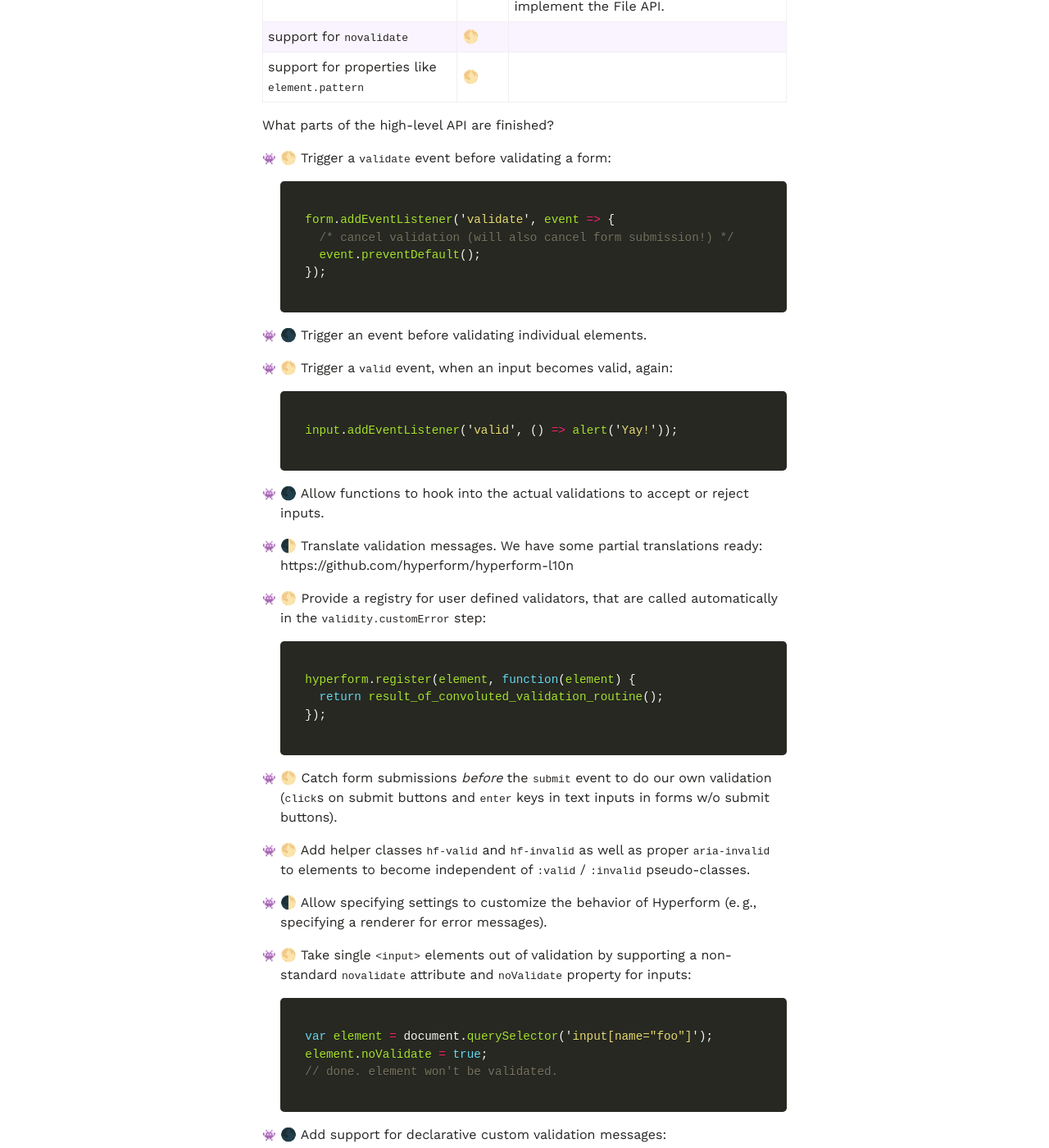
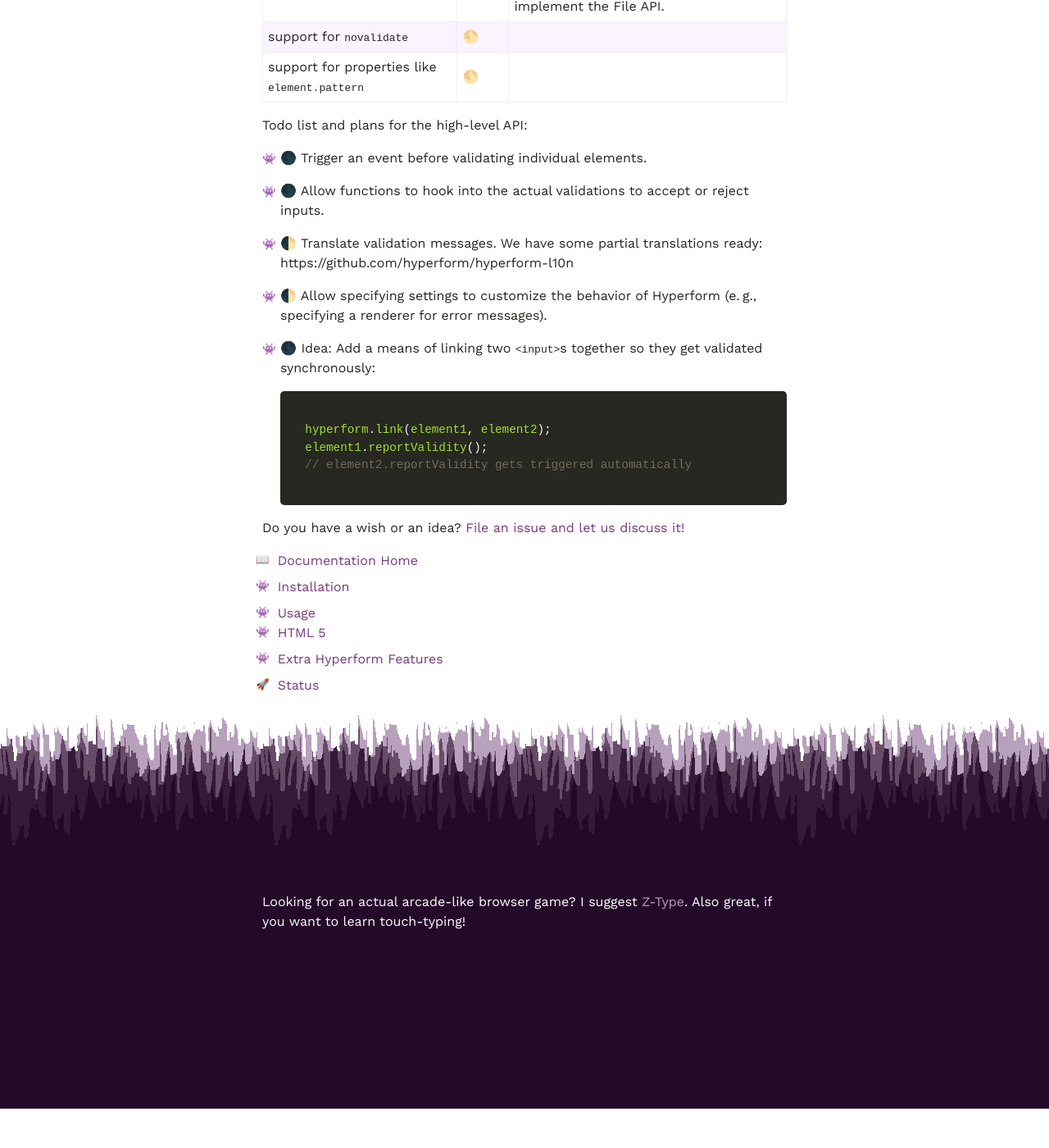
Before and after one commit to hyperform/hyperform.github.io, a Jekyll site: the page built from docs/status.md, in a window 1280 px wide and 1400 px high, scrolled down 1320 px. Shown: the whole window at 82% size. Built offline with Jekyll 4.4.1, drawn with Linux system fonts in a browser that asks for light colours; emoji names are drawn with the system emoji font; after the commit the page ends 2672 px from its top, so only the background shows below that; some of the changed text lies outside the part shown.

Commit message:
work on docs

````diff
--- a/_includes/docnav.html
+++ b/_includes/docnav.html
@@ -2,7 +2,12 @@
   <ul class="nav__list">
     <li class="nav__item"><a class="nav__link docs {% if page.id == 'docs' %}active{% endif %}" href="{{ site.baseurl }}/docs/">Documentation Home</a></li>
     <li class="nav__item"><a class="nav__link {% if page.id == 'docs-install' %}active{% endif %}" href="{{ site.baseurl }}/docs/install.html">Installation</a></li>
-    <li class="nav__item"><a class="nav__link {% if page.id == 'docs-usage' %}active{% endif %}" href="{{ site.baseurl }}/docs/usage.html">Usage</a></li>
+    <li class="nav__item"><a class="nav__link {% if page.id == 'docs-usage' %}active{% endif %}" href="{{ site.baseurl }}/docs/usage.html">Usage</a>
+      <ul class="nav__list">
+        <li class="nav__item"><a class="nav__link {% if page.id == 'docs-usage-low' %}active{% endif %}" href="{{ site.baseurl }}/docs/low_level_api.html">HTML 5</a></li>
+        <li class="nav__item"><a class="nav__link {% if page.id == 'docs-usage-high' %}active{% endif %}" href="{{ site.baseurl }}/docs/high_level_api.html">Extra Hyperform Features</a></li>
+      </ul>
+    </li>
     <li class="nav__item"><a class="nav__link {% if page.id == 'docs-status' %}active{% endif %}" href="{{ site.baseurl }}/docs/status.html">Status</a></li>
   </ul>
 </nav>
--- a/docs/status.md
+++ b/docs/status.md
@@ -32,24 +32,9 @@ for prime time?
 | support for `novalidate`     | :full_moon: | |
 | support for properties like `element.pattern` | :full_moon: | |
 
-What parts of the high-level API are finished?
-
-*   :full_moon: Trigger a `validate` event before validating a form:
-
-    ```js
-    form.addEventListener('validate', event => {
-      /* cancel validation (will also cancel form submission!) */
-      event.preventDefault();
-    });
-    ```
+Todo list and plans for the high-level API:
 
 *   :new_moon: Trigger an event before validating individual elements.
-
-*   :full_moon: Trigger a `valid` event, when an input becomes valid, again:
-
-    ```js
-    input.addEventListener('valid', () => alert('Yay!'));
-    ```
 
 *   :new_moon: Allow functions to hook into the actual validations to accept or
     reject inputs.
@@ -57,40 +42,8 @@ What parts of the high-level API are finished?
 *   :first_quarter_moon: Translate validation messages. We have some partial
     translations ready: https://github.com/hyperform/hyperform-l10n
 
-*   :full_moon: Provide a registry for user defined validators, that are called
-    automatically in the `validity.customError` step:
-
-    ```js
-    hyperform.register(element, function(element) {
-      return result_of_convoluted_validation_routine();
-    });
-    ```
-
-*   :full_moon: Catch form submissions _before_ the `submit` event to do our
-    own validation (`click`s on submit buttons and `enter` keys in text inputs
-    in forms w/o submit buttons).
-
-*   :full_moon: Add helper classes `hf-valid` and `hf-invalid` as well as
-    proper `aria-invalid` to elements to become independent of `:valid` /
-    `:invalid` pseudo-classes.
-
 *   :first_quarter_moon: Allow specifying settings to customize the behavior of
     Hyperform (e. g., specifying a renderer for error messages).
-
-*   :full_moon: Take single `<input>` elements out of validation by supporting
-    a non-standard `novalidate` attribute and `noValidate` property for inputs:
-
-    ```js
-    var element = document.querySelector('input[name="foo"]');
-    element.noValidate = true;
-    // done. element won't be validated.
-    ```
-
-*   :new_moon: Add support for declarative custom validation messages:
-
-    ```html
-    <input data-validation-message="We need this field!">
-    ```
 
 *   :new_moon: Idea: Add a means of linking two `<input>`s together so they get
     validated synchronously:
````
Also changed, not shown: docs/high_level_api.md (added, +53 -0 lines), docs/index.md (+18 -1 lines), docs/low_level_api.md (added, +10 -0 lines).
